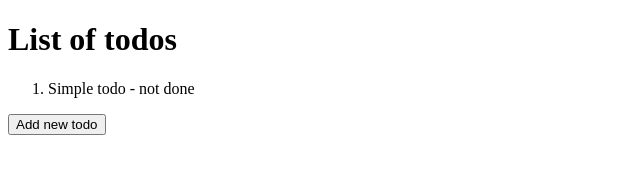
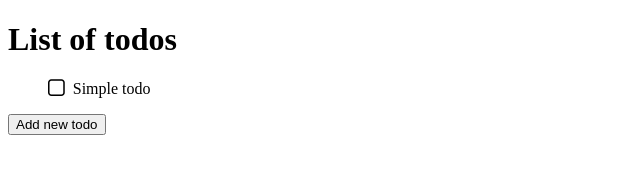
Before and after one commit to amwebexpert/poc-ctx-with-hooks, a React (Create React App) app: page / in a window 1280 px wide. Shown: the top 170 px of the page, without its empty margins (0-640 px from the left). Built offline with nearby package versions, Linux system fonts and the light colour scheme.

Commit message:
Added styles to the list

```diff
--- a/public/index.html
+++ b/public/index.html
@@ -5,6 +5,15 @@
   <meta charset="utf-8" />
   <meta name="viewport" content="width=device-width, initial-scale=1" />
   <title>POC Context & Hooks</title>
+
+  <link rel="stylesheet" href="https://cdnjs.cloudflare.com/ajax/libs/font-awesome/4.7.0/css/font-awesome.min.css">
+
+  <style>
+    .clickable-item {
+      cursor: pointer;
+    }
+  </style>
+
 </head>
 
 <body>
--- /dev/null
+++ b/src/components/App.css
@@ -0,0 +1,11 @@
+.todo {
+    list-style: none;
+}
+
+.todo .completed {
+    text-decoration: line-through;
+}
+
+.todo .not-completed {
+    text-decoration: none;
+}
--- a/src/components/App.tsx
+++ b/src/components/App.tsx
@@ -1,9 +1,11 @@
 import React, { useContext } from 'react';
 import uuid from 'uuid/v1';
 import { Todo, TodoContext } from '../contexts/TodosContext';
+import './App.css';
+import { Checkbox } from './checkbox/Checkbox';
 
 const App: React.FC = () => {
-  const { todos, addTodo } = useContext(TodoContext) as any;
+  const { todos, addTodo, toggleTodo } = useContext(TodoContext) as any;
   const addNewTodo = () => {
     const id = uuid();
     addTodo({ description: `Another todo - ${id.split('-')[0]}`, done: false, id: id });
@@ -12,11 +14,18 @@ const App: React.FC = () => {
   return (
     <div>
       <h1>List of todos</h1>
-      <ol>
+      <ul>
         {todos.map((todo: Todo) => {
-          return <li key={todo.id}>{todo.description} - {todo.done ? 'done' : 'not done'}</li>
+          return (
+            <li key={todo.id} className="todo clickable-item" onClick={() => toggleTodo(todo.id)}>
+              <Checkbox selected={todo.done} />
+              <span className={todo.done ? 'completed' : 'not-completed'}>
+                {todo.description}
+              </span>
+            </li>
+          );
         })}
-      </ol>
+      </ul>
 
       <button onClick={addNewTodo}>Add new todo</button>
     </div>
--- /dev/null
+++ b/src/components/checkbox/Checkbox.css
@@ -0,0 +1,3 @@
+.checkbox {
+    margin-right: 0.5rem;
+}
--- /dev/null
+++ b/src/components/checkbox/Checkbox.tsx
@@ -0,0 +1,27 @@
+import * as React from 'react';
+import './Checkbox.css';
+
+interface IProps {
+    selected: boolean;
+    onClick?: () => void;
+}
+
+export const Checkbox: React.FunctionComponent<IProps> = (props: IProps) => {
+    let cssClass: string;
+    if (props.selected) {
+        cssClass = 'checkbox clickable-item fa fa-lg fa-check-square-o';
+    } else {
+        cssClass = 'checkbox clickable-item fa fa-lg fa-square-o';
+    }
+
+    if (props.onClick) {
+        return (
+            <span className={cssClass} aria-hidden="true" onClick={props.onClick}/>
+        );
+    } else {
+        return (
+            <span className={cssClass} aria-hidden="true"/>
+        );
+    }
+
+};
--- a/src/contexts/TodosContext.tsx
+++ b/src/contexts/TodosContext.tsx
@@ -27,9 +27,17 @@ export const TodoContextProvider = (props: Readonly<any>) => {
         const newTodo: Todo = { ...todo, id: uuid() };
         setTodos([...todos, newTodo]);
     };
+    const toggleTodo = (id: string) => {
+        const newTodos = [...todos];
+        const todo = newTodos.find(todo => todo.id === id);
+        if (todo) {
+            todo.done = !todo.done;
+        }
+        setTodos(newTodos);
+    };
 
     return (
-        <TodoContext.Provider value={{ todos, addTodo } as any}>
+        <TodoContext.Provider value={{ todos, addTodo, toggleTodo } as any}>
             {props.children}
         </TodoContext.Provider>
     );
```
